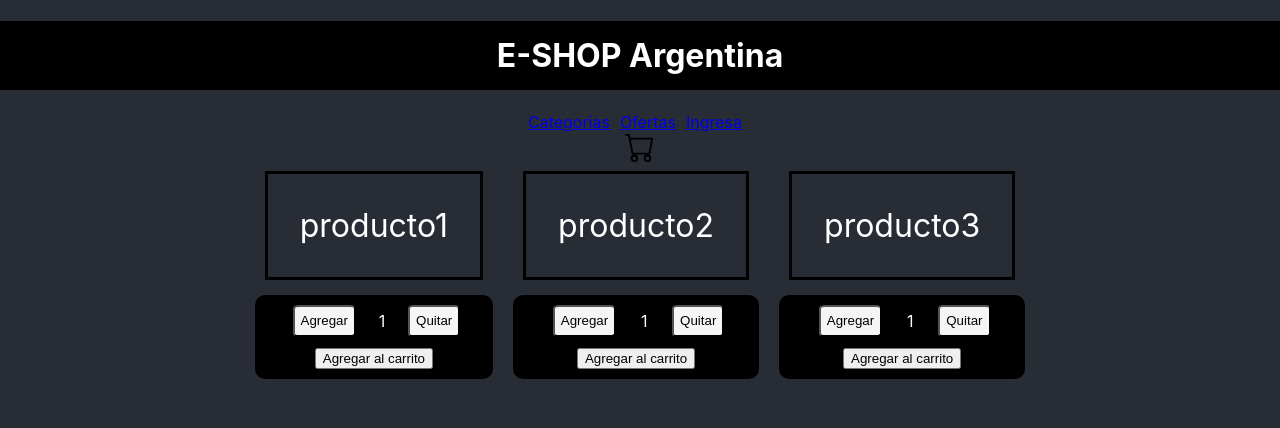
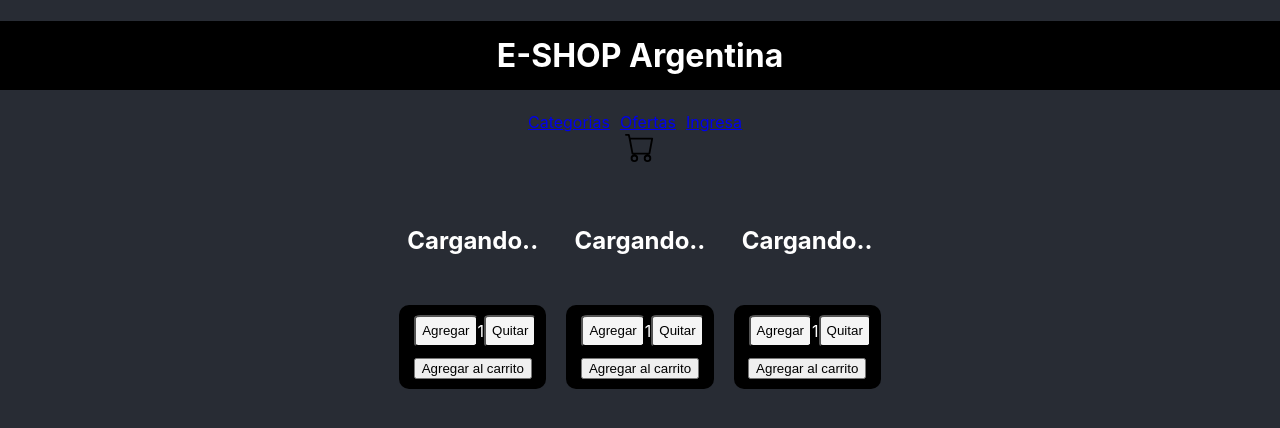
Before and after one commit to Kadavic/Desafio---Adrian-Ezequiel-Gonzalez, a React (Create React App) app: page / in a window 1280 px wide. Shown: the top 428 px of the page. Built offline with nearby package versions, Linux system fonts and the light colour scheme.

Commit message:
item list

```diff
--- a/src/App.js
+++ b/src/App.js
@@ -2,10 +2,14 @@
 import './App.css';
 import Container from './componentes/container/container';
 import Navegador from './componentes/navBar/navbar';
-import ItemListContainer from './componentes/itemListContainer/ItemListContainer';
+import { ItemListContainer } from './componentes/itemListContainer/ItemListContainer';
 import Contador from './componentes/contador/contador';
+import { ItemList } from './componentes/itemList/itemList';
+import GetFetch from './componentes/data/data';
 
 function App() {
+
+
   return (
     <div className="App">
 
@@ -14,15 +18,15 @@ function App() {
       <Navegador/>
       <div className='productos'>
         <div>
-          <ItemListContainer texto={'producto1'}/>
+          <ItemListContainer/>
           <Contador stock={5} initial={1}/>
         </div>
         <div>
-          <ItemListContainer texto={'producto2'}/>
+          <ItemListContainer/>
           <Contador stock={5} initial={1}/>
         </div>
         <div>
-          <ItemListContainer texto={'producto3'}/>
+          <ItemListContainer/>
           <Contador stock={5} initial={1}/>
         </div>
 
--- a/src/componentes/contador/contador.js
+++ b/src/componentes/contador/contador.js
@@ -5,6 +5,7 @@ function Contador({stock, initial,onAdd}){
     //const handlers=useState(0)
     const [contador, setContador] = useState(initial)
     const [tope, setTope] =useState(stock)
+
     function agregarAlContador(){
         //handlers[1](handlers[0]+1)
         {contador>=tope ? <button disabled={true}></button> : setContador(contador + 1)}
@@ -13,7 +14,7 @@ function Contador({stock, initial,onAdd}){
     }
 
     function descontarAlContador(){
-        {contador<1 ? <button disabled={true}></button> : setContador(contador - 1)}
+        {contador<2 ? <button disabled={true}></button> : setContador(contador - 1)}
 
         console.log(contador)
     }
--- /dev/null
+++ b/src/componentes/data/data.js
@@ -0,0 +1,83 @@
+const data=[{
+    id:1,
+    nombre:"Outlast",
+    img:"https://cl.buscafs.com/www.levelup.com/public/uploads/images/58501/58501_256x256.jpg",
+    categoria:"terror",
+    stock:20,
+},
+{
+    id:2,
+    nombre:"Residen Evil 2",
+    img:"https://cl.buscafs.com/www.levelup.com/public/uploads/images/58501/58501_256x256.jpg",
+    categoria:"terror",
+    stock:20,
+},
+{
+    id:3,
+    nombre:"Forager",
+    img:"https://cl.buscafs.com/www.levelup.com/public/uploads/images/58501/58501_256x256.jpg",
+    categoria:"terror",
+    stock:20,
+},
+{
+    id:4,
+    nombre:"Minecraft",
+    img:"https://cl.buscafs.com/www.levelup.com/public/uploads/images/58501/58501_256x256.jpg",
+    categoria:"terror",
+    stock:20,
+},
+{
+    id:5,
+    nombre:"Age of empires 4",
+    img:"https://cl.buscafs.com/www.levelup.com/public/uploads/images/58501/58501_256x256.jpg",
+    categoria:"terror",
+    stock:20,
+},
+{
+    id:6,
+    nombre:"Alien Isolation",
+    img:"https://cl.buscafs.com/www.levelup.com/public/uploads/images/58501/58501_256x256.jpg",
+    categoria:"terror",
+    stock:20,
+},
+{
+    id:7,
+    nombre:"Silent Hill 2",
+    img:"https://cl.buscafs.com/www.levelup.com/public/uploads/images/58501/58501_256x256.jpg",
+    categoria:"terror",
+    stock:20,
+},
+{
+    id:8,
+    nombre:"Rayman 2",
+    img:"https://cl.buscafs.com/www.levelup.com/public/uploads/images/58501/58501_256x256.jpg",
+    categoria:"terror",
+    stock:20,
+},
+{
+    id:9,
+    nombre:"Spyro 2",
+    img:"https://cl.buscafs.com/www.levelup.com/public/uploads/images/58501/58501_256x256.jpg",
+    categoria:"terror",
+    stock:20,
+},
+{
+    id:10,
+    nombre:"Soul reaver 2",
+    img:"https://cl.buscafs.com/www.levelup.com/public/uploads/images/58501/58501_256x256.jpg",
+    categoria:"terror",
+    stock:20,
+},]
+
+const GetFetch= new Promise((res,rej)=>{
+    let condition= true
+    if(condition){
+        setTimeout(()=>{
+            res(data)
+        },2000);
+    }
+    else{
+        rej(console.log("No hay datos"))
+    }
+})
+export default GetFetch
--- /dev/null
+++ b/src/componentes/itemList/itemList.js
@@ -0,0 +1,14 @@
+import  React from "react"
+export const ItemList = (data, loading) =>{
+console.log(data)
+
+
+
+return(
+    <>
+        {
+        loading ? <h2>Cargando..</h2>: data.map(juegos => <li key={juegos.id}>{juegos.id} {juegos.nombre} <img src={juegos.img}/></li>)
+        }
+    </>
+    )
+}
--- a/src/componentes/itemListContainer/ItemListContainer.js
+++ b/src/componentes/itemListContainer/ItemListContainer.js
@@ -1,4 +1,4 @@
-const estilos = {
+/*const estilos = {
     borderColor:'black',
     borderStyle:'solid',
     margin:'20px',
@@ -15,4 +15,26 @@ function ItemListContainer(props){
         </div>
     )
 }
-export default ItemListContainer;
+export default ItemListContainer; */
+import { useState } from "react";
+import { useEffect } from "react";
+import React from "react";
+import GetFetch from "../data/data";
+import { ItemList } from "../itemList/itemList";
+
+
+export const ItemListContainer =()=>{
+    const [data, setData] = useState([])
+    const [loading, setLoading]=useState(true)
+
+    useEffect(()=>{
+        GetFetch
+        .then((resp)=>setData(resp))
+        .catch(err=>console.log(err))
+        .finally(()=>setLoading(false))
+    },[])
+
+    return(<ItemList data={data} loading={loading}/>
+
+
+)}
```
Lines whose indentation alone changed are shown as unchanged.
